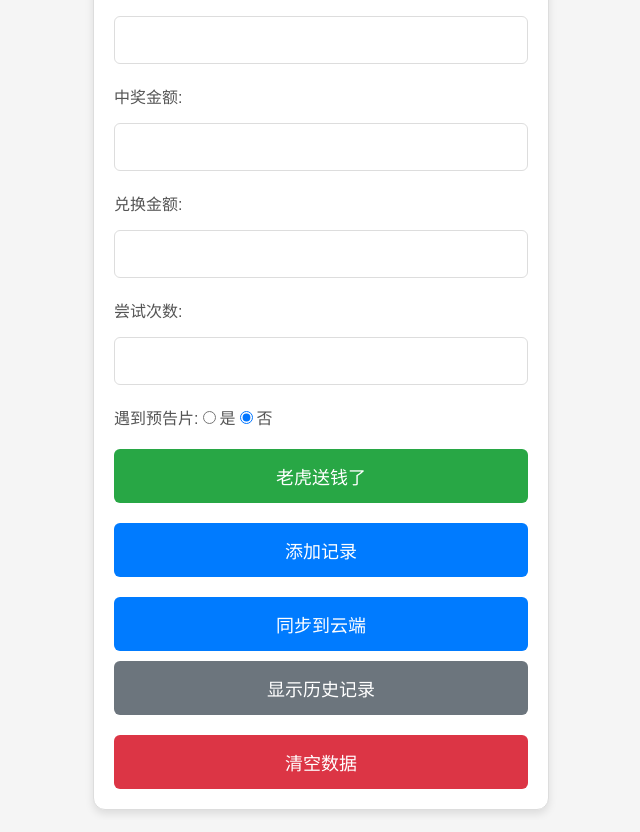
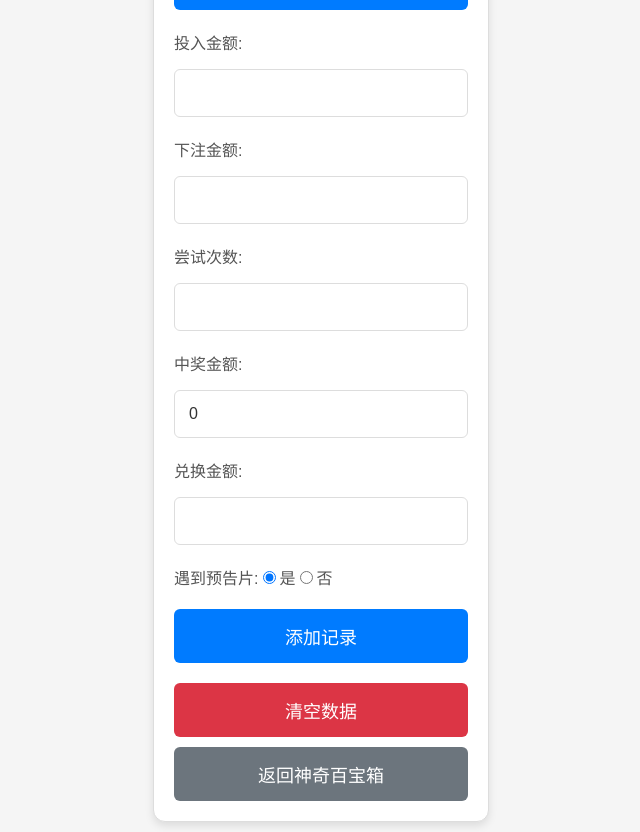
Before and after one commit to valeoclam/bolt-jjdiy, a React (Vite) app: page /offline-tiger-game in a window 1280 px wide. Shown: the part 320-1152 px from the top of the page, without its empty margins (319-959 px from the left). Built offline with nearby package versions, Linux system fonts and the light colour scheme.

Commit message:
Initial commit from your app

```diff
--- a/package.json
+++ b/package.json
@@ -1,7 +1,7 @@
 {
       "name": "supabase-inspiration-app",
       "private": true,
-      "version": "6.0.8.012925_beta",
+      "version": "6.0.9.012925_beta",
       "type": "module",
       "scripts": {
         "dev": "vite",
--- a/src/App.jsx
+++ b/src/App.jsx
@@ -82,7 +82,7 @@ function App() {
       )}
       {allowedModules.includes('tiger-game') && (
         <>
-          <Route path="/tiger-game" element={<Tracker loggedInUser={loggedInUser} onLogout={handleLogout} />} />
+          <Route path="/tiger-game" element={<TigerGamePage loggedInUser={loggedInUser} onLogout={handleLogout} />} />
           <Route path="/tiger-game/history" element={<TigerGameHistory loggedInUser={loggedInUser} onLogout={handleLogout} />} />
         </>
       )}
--- a/src/OfflineTigerGamePage.jsx
+++ b/src/OfflineTigerGamePage.jsx
@@ -15,12 +15,12 @@ function OfflineTigerGamePage({ onLogout }) {
   const [successMessage, setSuccessMessage] = useState('');
   const [loading, setLoading] = useState(false);
   const [attempts, setAttempts] = useState('');
-  const [encounteredTrailer, setEncounteredTrailer] = useState(false);
+  const [encounteredTrailer, setEncounteredTrailer] = useState(true); // 默认选择“是”
   const navigate = useNavigate();
   const fileInputRef = useRef(null);
   const winningFileInputRef = useRef(null);
   const [betAmount, setBetAmount] = useState('');
-  const [prizeAmount, setPrizeAmount] = useState('');
+  const [prizeAmount, setPrizeAmount] = useState(0); // 中奖金额默认值为0
   const [activeInput, setActiveInput] = useState(null);
   const [showKeyboard, setShowKeyboard] = useState(false);
   const keyboardRef = useRef(null);
@@ -28,21 +28,14 @@ function OfflineTigerGamePage({ onLogout }) {
   const [keyboardPosition, setKeyboardPosition] = useState({ top: 0, left: 0 });
   const keyboardOffset = 5;
   const successTimeoutRef = useRef(null);
-  const [syncing, setSyncing] = useState(false);
-  const [syncMessage, setSyncMessage] = useState('');
-  const [showLoginModal, setShowLoginModal] = useState(false);
-  const [loginUsername, setLoginUsername] = useState('');
-  const [loginPassword, setLoginPassword] = useState('');
-  const [userId, setUserId] = useState(localStorage.getItem('offlineCalculatorUserId') || null);
-  const [loginError, setLoginError] = useState('');
   const betInputRef = useRef(null);
   const prizeInputRef = useRef(null);
   const cashOutInputRef = useRef(null);
   const attemptsInputRef = useRef(null);
   const inputAmountInputRef = useRef(null);
   const [showHistory, setShowHistory] = useState(false);
-	const [showClearModal, setShowClearModal] = useState(false); // 添加这一行
-  const [clearOption, setClearOption] = useState('synced'); // 添加这一行
+  const [showClearModal, setShowClearModal] = useState(false);
+  const [clearOption, setClearOption] = useState('synced');
   const [activeInputRef, setActiveInputRef] = useState(null);
 
 
@@ -80,6 +73,7 @@ function OfflineTigerGamePage({ onLogout }) {
     }
   }, [inputAmount]);
 
+
   const fetchLogs = () => {
     setLoading(true);
     try {
@@ -103,8 +97,8 @@ function OfflineTigerGamePage({ onLogout }) {
 
     try {
       const compressedFile = await imageCompression(file, {
-        maxSizeMB: 1,
-        maxWidthOrHeight: 1920,
+        maxSizeMB: 0.05,
+        maxWidthOrHeight: 150,
         useWebWorker: true,
       });
 
@@ -134,18 +128,6 @@ function OfflineTigerGamePage({ onLogout }) {
           });
         }),
       );
-// 在 Promise.all 完成后，遍历 compressedFiles 数组并输出日志
-compressedFiles.forEach((compressedFile, index) => {
-    const file = files[index];
-    const fileSizeInBytes = compressedFile.size;
-    const fileSizeInKB = (fileSizeInBytes / 1024).toFixed(2);
-    const fileSizeInMB = (fileSizeInBytes / (1024 * 1024)).toFixed(2);
-
-    console.log(`原始图片名称: ${file.name}`);
-    console.log(`压缩后图片大小: ${fileSizeInBytes} bytes`);
-    console.log(`压缩后图片大小: ${fileSizeInKB} KB`);
-    console.log(`压缩后图片大小: ${fileSizeInMB} MB`);
-});
 
       const readers = compressedFiles.map((file) => {
         return new Promise((resolve) => {
@@ -204,9 +186,9 @@ compressedFiles.forEach((compressedFile, index) => {
       setMainPhoto(null);
       setWinningPhotos([]);
       setAttempts('');
-      setEncounteredTrailer(false);
+      setEncounteredTrailer(true); // Reset to default
       setBetAmount('');
-      setPrizeAmount('');
+      setPrizeAmount(0); // Reset to default
       if (fileInputRef.current) {
         fileInputRef.current.value = '';
       }
@@ -319,12 +301,12 @@ compressedFiles.forEach((compressedFile, index) => {
     if (activeInput === 'inputAmount') {
       handleInputFocus('betAmount', betInputRef.current);
     } else if (activeInput === 'betAmount') {
+      handleInputFocus('attempts', attemptsInputRef.current);
+    } else if (activeInput === 'attempts') {
       handleInputFocus('prizeAmount', prizeInputRef.current);
     } else if (activeInput === 'prizeAmount') {
       handleInputFocus('cashOutAmount', cashOutInputRef.current);
     } else if (activeInput === 'cashOutAmount') {
-      handleInputFocus('attempts', attemptsInputRef.current);
-    } else if (activeInput === 'attempts') {
       handleInputFocus('inputAmount', inputAmountInputRef.current);
     }
   };
@@ -350,102 +332,6 @@ compressedFiles.forEach((compressedFile, index) => {
       document.removeEventListener('mousedown', handleClickOutside);
     };
   }, [activeInputRef]);
-
-    const handleSync = async () => {
-        setSyncing(true);
-        setSyncMessage('正在同步数据...');
-        if (!userId) {
-          setShowLoginModal(true);
-          setSyncing(false);
-          return;
-        }
-        try {
-          const storedLogs = localStorage.getItem('offlineTigerGameLogs');
-          if (!storedLogs) {
-            setSyncMessage('没有需要同步的数据。');
-            setSyncing(false);
-            return;
-          }
-
-          const logsToSync = JSON.parse(storedLogs).filter(log => !log.isSynced);
-          if (logsToSync.length === 0) {
-            setSyncMessage('所有数据已同步。');
-            setSyncing(false);
-            return;
-          }
-
-          for (const log of logsToSync) {
-            const { data, error } = await supabase
-              .from('tiger_game_logs')
-              .insert([{
-                user_id: userId,
-                input_amount: log.input_amount,
-                cash_out_amount: log.cash_out_amount,
-                main_photo: log.main_photo,
-                winning_photos: log.winning_photos,
-                created_at: log.created_at,
-                updated_at: log.updated_at,
-                attempts: log.attempts,
-                encountered_trailer: log.encountered_trailer,
-                bet_amount: log.bet_amount,
-                prize_amount: log.prize_amount,
-              }]);
-
-            if (error) {
-              console.error('同步数据到 Supabase 时发生错误:', error);
-              setSyncMessage(`同步数据失败，请重试。错误信息: ${error.message}`);
-              setSyncing(false);
-              return;
-            } else {
-              console.log('数据同步成功:', data);
-              const updatedLogs = logs.map(record =>
-                record.id === log.id ? { ...record, isSynced: true } : record
-              );
-              localStorage.setItem('offlineTigerGameLogs', JSON.stringify(updatedLogs));
-              setLogs(updatedLogs);
-            }
-          }
-          setSyncMessage('数据同步成功！');
-        } catch (error) {
-          console.error('同步数据时发生意外错误:', error);
-          setSyncMessage(`同步数据失败，请重试。错误信息: ${error.message}`);
-        } finally {
-          setSyncing(false);
-        }
-      };
-
-      const handleLogin = async () => {
-        setLoading(true);
-        setLoginError('');
-        try {
-          const { data, error } = await supabase
-            .from('users')
-            .select('id')
-            .eq('username', loginUsername)
-            .eq('password', loginPassword)
-            .single();
-
-          if (error) {
-            console.error('登录时发生错误:', error);
-            setLoginError('登录失败，请重试。');
-          } else if (data) {
-            console.log('登录成功, user_id:', data.id);
-            setUserId(data.id);
-            localStorage.setItem('offlineCalculatorUserId', data.id);
-            setShowLoginModal(false);
-            setLoginUsername('');
-            setLoginPassword('');
-            handleSync();
-          } else {
-            setLoginError('用户名或密码无效。');
-          }
-        } catch (error) {
-          console.error('发生意外错误:', error);
-          setLoginError('发生意外错误，请重试。');
-        } finally {
-          setLoading(false);
-        }
-            };
 
   const handleClearData = () => {
     setShowClearModal(true);
@@ -474,10 +360,11 @@ compressedFiles.forEach((compressedFile, index) => {
     setShowClearModal(false);
   };
 
-
   return (
     <div className="container" ref={inputRef}>
       <h2>打虎日记 (离线版)</h2>
+      <button type="button" onClick={onLogout} className="logout-button">退出</button>
+      <button type="button" onClick={handleViewHistory} style={{ marginTop: '20px', backgroundColor: '#28a745' }}>查看历史记录</button>
       <form onSubmit={handleSubmit}>
         <div className="form-group">
           <div className="file-input-container" style={{ marginTop: '20px' }}>
@@ -544,6 +431,18 @@ compressedFiles.forEach((compressedFile, index) => {
           />
         </div>
         <div className="form-group">
+          <label htmlFor="attempts">尝试次数:</label>
+          <input
+            type="text"
+            id="attempts"
+            value={attempts}
+            onChange={(e) => setAttempts(e.target.value)}
+            onFocus={(e) => handleInputFocus('attempts', e.target)}
+            ref={attemptsInputRef}
+            required
+          />
+        </div>
+        <div className="form-group">
           <label htmlFor="prizeAmount">中奖金额:</label>
           <input
             type="text"
@@ -568,18 +467,6 @@ compressedFiles.forEach((compressedFile, index) => {
           />
         </div>
         <div className="form-group">
-          <label htmlFor="attempts">尝试次数:</label>
-          <input
-            type="text"
-            id="attempts"
-            value={attempts}
-            onChange={(e) => setAttempts(e.target.value)}
-            onFocus={(e) => handleInputFocus('attempts', e.target)}
-            ref={attemptsInputRef}
-            required
-          />
-        </div>
-        <div className="form-group">
           <label>
             遇到预告片:
             <input
@@ -599,6 +486,7 @@ compressedFiles.forEach((compressedFile, index) => {
           </label>
         </div>
         <div className="form-group">
+          {prizeAmount !== 0 && ( // 条件渲染
             <div className="file-input-container">
               <input
                 type="file"
@@ -639,6 +527,7 @@ compressedFiles.forEach((compressedFile, index) => {
                   </div>
                 ))}
             </div>
+          )}
         </div>
         <button type="submit" disabled={loading}>
           {loading ? '正在保存...' : '添加记录'}
@@ -681,97 +570,11 @@ compressedFiles.forEach((compressedFile, index) => {
           </div>
           <div className="keyboard-row">
             <button type="button" onClick={handleDecimalClick} className="keyboard-button">.</button>
-            <button type="button" onClick={handleTabClick} className="keyboard-button" style={{ fontSize: '16px' }}>Tab</button>
-            <button type="button" onClick={handleHideKeyboard} className="keyboard-button" style={{ fontSize: '16px' }}>隐藏</button>
+            <button type="button" onClick={handleTabClick} className="keyboard-button">Tab</button>
+            <button type="button" onClick={handleHideKeyboard} className="keyboard-button">隐藏</button>
           </div>
         </div>
       )}
-      <button type="button" onClick={handleSync} disabled={syncing} style={{ marginTop: '20px', backgroundColor: '#007bff' }}>
-        {syncing ? '同步中...' : '同步到云端'}
-      </button>
-      {syncMessage && <p style={{ marginTop: '10px', textAlign: 'center' }}>{syncMessage}</p>}
-      {showLoginModal && (
-        <div className="modal">
-          <div className="modal-content">
-            <h2>登录</h2>
-            <div className="form-group">
-              <label htmlFor="loginUsername">用户名:</label>
-              <input
-                type="text"
-                id="loginUsername"
-                value={loginUsername}
-                onChange={(e) => setLoginUsername(e.target.value)}
-              />
-            </div>
-            <div className="form-group">
-              <label htmlFor="loginPassword">密码:</label>
-              <input
-                type="password"
-                id="loginPassword"
-                value={loginPassword}
-                onChange={(e) => setLoginPassword(e.target.value)}
-              />
-            </div>
-            {loginError && <p className="error-message">{loginError}</p>}
-            <div style={{ display: 'flex', justifyContent: 'center', gap: '10px' }}>
-              <button type="button" onClick={handleLogin} disabled={loading} style={{ backgroundColor: '#28a745' }}>
-                {loading ? '登录中...' : '登录'}
-              </button>
-              <button type="button" onClick={() => setShowLoginModal(false)} style={{ backgroundColor: '#dc3545' }}>
-                取消
-              </button>
-            </div>
-          </div>
-        </div>
-      )}
-      {showHistory && (
-        <div className="inspiration-list">
-          <h3>历史记录</h3>
-          {logs.map((log) => (
-            <div key={log.id} className="inspiration-item">
-              <p>
-                <strong>添加时间:</strong> {new Date(log.created_at).toLocaleString()}
-              </p>
-              {log.updated_at && (
-                <p>
-                  <strong>修改时间:</strong> {new Date(log.updated_at).toLocaleString()}
-                </p>
-              )}
-              <p>
-                <strong>投入金额:</strong> {log.input_amount}
-              </p>
-              <p>
-                <strong>下注金额:</strong> {log.bet_amount}
-              </p>
-              <p>
-                <strong>中奖金额:</strong> {log.prize_amount}
-              </p>
-              <p>
-                <strong>兑换金额:</strong> {log.cash_out_amount}
-              </p>
-              <p>
-                <strong>盈亏金额:</strong> {(log.cash_out_amount - log.input_amount).toFixed(2)}
-              </p>
-              <p>
-                <strong>尝试次数:</strong> {log.attempts}
-              </p>
-              <p>
-                <strong>遇到预告片:</strong> {log.encountered_trailer ? '是' : '否'}
-              </p>
-              {log.main_photo && <img src={log.main_photo} alt="Main Log" style={{ maxWidth: '100%', maxHeight: '300px', display: 'block', objectFit: 'contain' }} />}
-              <div style={{ display: 'flex', flexWrap: 'wrap' }}>
-                {log.winning_photos &&
-                  log.winning_photos.map((photo, index) => (
-                    <img key={index} src={photo} alt={`Winning Log ${index + 1}`} style={{ maxWidth: '100%', maxHeight: '150px', display: 'block', objectFit: 'contain', marginRight: '5px', marginBottom: '5px' }} />
-                  ))}
-              </div>
-            </div>
-          ))}
-        </div>
-      )}
-      <button type="button" onClick={handleViewHistory} style={{ marginTop: '10px', backgroundColor: '#6c757d' }}>
-        {showHistory ? '隐藏历史记录' : '显示历史记录'}
-      </button>
       <button type="button" onClick={handleClearData} style={{ marginTop: '20px', backgroundColor: '#dc3545' }}>
         清空数据
       </button>
@@ -813,6 +616,7 @@ compressedFiles.forEach((compressedFile, index) => {
           </div>
         </div>
       )}
+      <button type="button" onClick={handleBackToModules} style={{ marginTop: '10px', backgroundColor: '#6c757d' }}>返回神奇百宝箱</button>
     </div>
   );
 }
--- a/src/TigerGamePage.jsx
+++ b/src/TigerGamePage.jsx
@@ -5,7 +5,7 @@ import imageCompression from 'browser-image-compression';
 import { Link, useNavigate } from 'react-router-dom';
 import supabase from './supabaseClient';
 
-function Tracker({ loggedInUser, onLogout }) {
+function TigerGamePage({ loggedInUser, onLogout }) {
   const [inputAmount, setInputAmount] = useState('');
   const [cashOutAmount, setCashOutAmount] = useState('');
   const [mainPhoto, setMainPhoto] = useState(null);
@@ -15,12 +15,12 @@ function Tracker({ loggedInUser, onLogout }) {
   const [successMessage, setSuccessMessage] = useState('');
   const [loading, setLoading] = useState(false);
   const [attempts, setAttempts] = useState('');
-  const [encounteredTrailer, setEncounteredTrailer] = useState(false);
+  const [encounteredTrailer, setEncounteredTrailer] = useState(true);
   const navigate = useNavigate();
   const fileInputRef = useRef(null);
   const winningFileInputRef = useRef(null);
   const [betAmount, setBetAmount] = useState('');
-  const [prizeAmount, setPrizeAmount] = useState('');
+  const [prizeAmount, setPrizeAmount] = useState(0);
   const [activeInput, setActiveInput] = useState(null);
   const [showKeyboard, setShowKeyboard] = useState(false);
   const keyboardRef = useRef(null);
@@ -105,8 +105,8 @@ useEffect(() => {
 
     try {
       const compressedFile = await imageCompression(file, {
-        maxSizeMB: 1,
-        maxWidthOrHeight: 1920,
+        maxSizeMB: 0.05,
+        maxWidthOrHeight: 150,
         useWebWorker: true,
       });
 
@@ -182,6 +182,8 @@ useEffect(() => {
       bet_amount: parseFloat(betAmount),
       prize_amount: parseFloat(prizeAmount),
     };
+
+		console.log("handleSubmit - prizeAmount:", prizeAmount);
 
     try {
       const { data, error } = await supabase
@@ -323,12 +325,12 @@ useEffect(() => {
   if (activeInput === 'inputAmount') {
     handleInputFocus('betAmount', betInputRef.current);
   } else if (activeInput === 'betAmount') {
-      handleInputFocus('prizeAmount', prizeInputRef.current);
+    handleInputFocus('attempts', attemptsInputRef.current); // 下注金额 -> 尝试次数
+  } else if (activeInput === 'attempts') {
+    handleInputFocus('prizeAmount', prizeInputRef.current); // 尝试次数 -> 中奖金额
   } else if (activeInput === 'prizeAmount') {
     handleInputFocus('cashOutAmount', cashOutInputRef.current);
   } else if (activeInput === 'cashOutAmount') {
-      handleInputFocus('attempts', attemptsInputRef.current);
-    } else if (activeInput === 'attempts') {
     handleInputFocus('inputAmount', inputAmountInputRef.current);
   }
 };
@@ -427,6 +429,18 @@ useEffect(() => {
           />
         </div>
         <div className="form-group">
+          <label htmlFor="attempts">尝试次数:</label>
+          <input
+            type="text"
+            id="attempts"
+            value={attempts}
+            onChange={(e) => setAttempts(e.target.value)}
+            onFocus={(e) => handleInputFocus('attempts', e.target)}
+            ref={attemptsInputRef}
+            required
+          />
+        </div>
+        <div className="form-group">
           <label htmlFor="prizeAmount">中奖金额:</label>
           <input
             type="text"
@@ -451,18 +465,6 @@ useEffect(() => {
           />
         </div>
         <div className="form-group">
-          <label htmlFor="attempts">尝试次数:</label>
-          <input
-            type="text"
-            id="attempts"
-            value={attempts}
-            onChange={(e) => setAttempts(e.target.value)}
-            onFocus={(e) => handleInputFocus('attempts', e.target)}
-            ref={attemptsInputRef}
-            required
-          />
-        </div>
-        <div className="form-group">
           <label>
             遇到预告片:
             <input
@@ -482,6 +484,7 @@ useEffect(() => {
           </label>
         </div>
         <div className="form-group">
+          {prizeAmount !== 0 && ( // 条件渲染
             <div className="file-input-container">
               <input
                 type="file"
@@ -522,6 +525,7 @@ useEffect(() => {
                   </div>
                 ))}
             </div>
+          )}
         </div>
         <button type="submit" disabled={loading}>
           {loading ? '正在保存...' : '添加记录'}
@@ -574,4 +578,4 @@ useEffect(() => {
   );
 }
 
-export default Tracker;
+export default TigerGamePage;
```
Also changed, not shown: 1 other file (tests, documents, lock files or other folders). Lines whose indentation alone changed are shown as unchanged.
